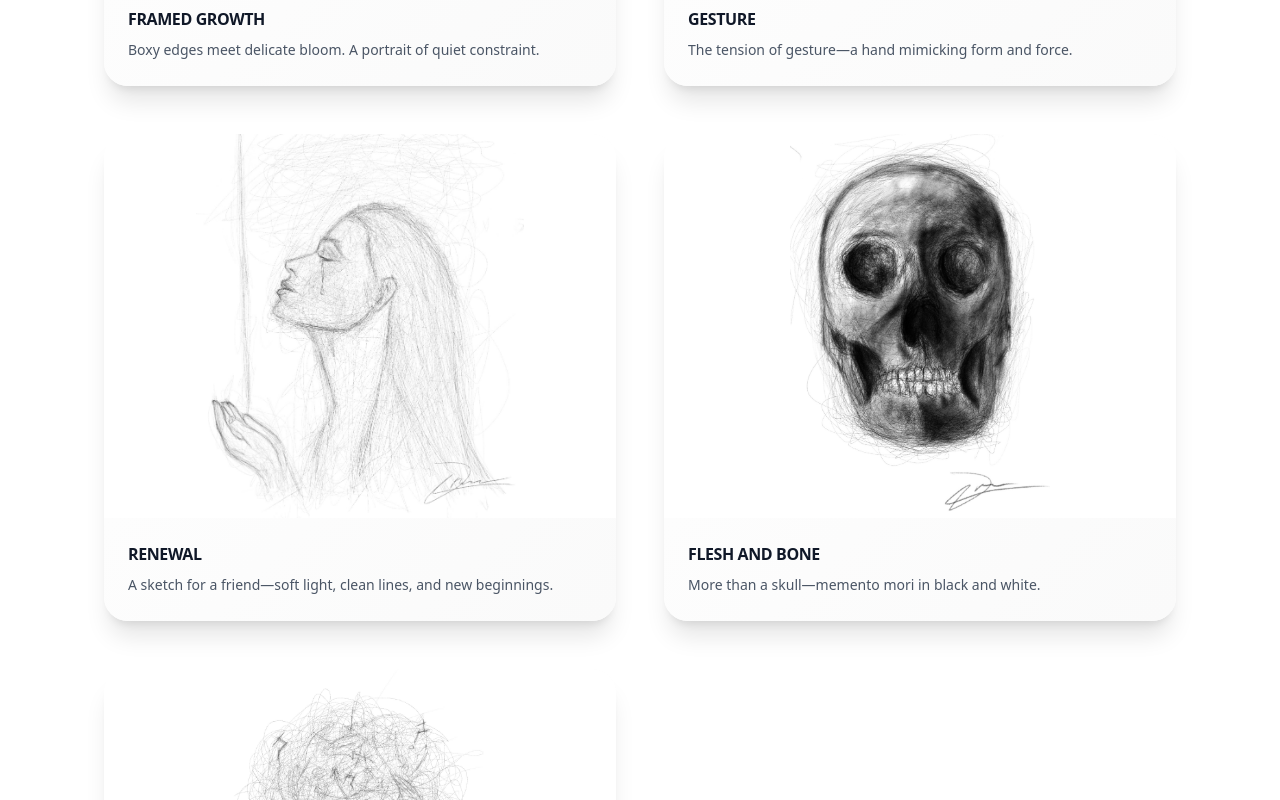
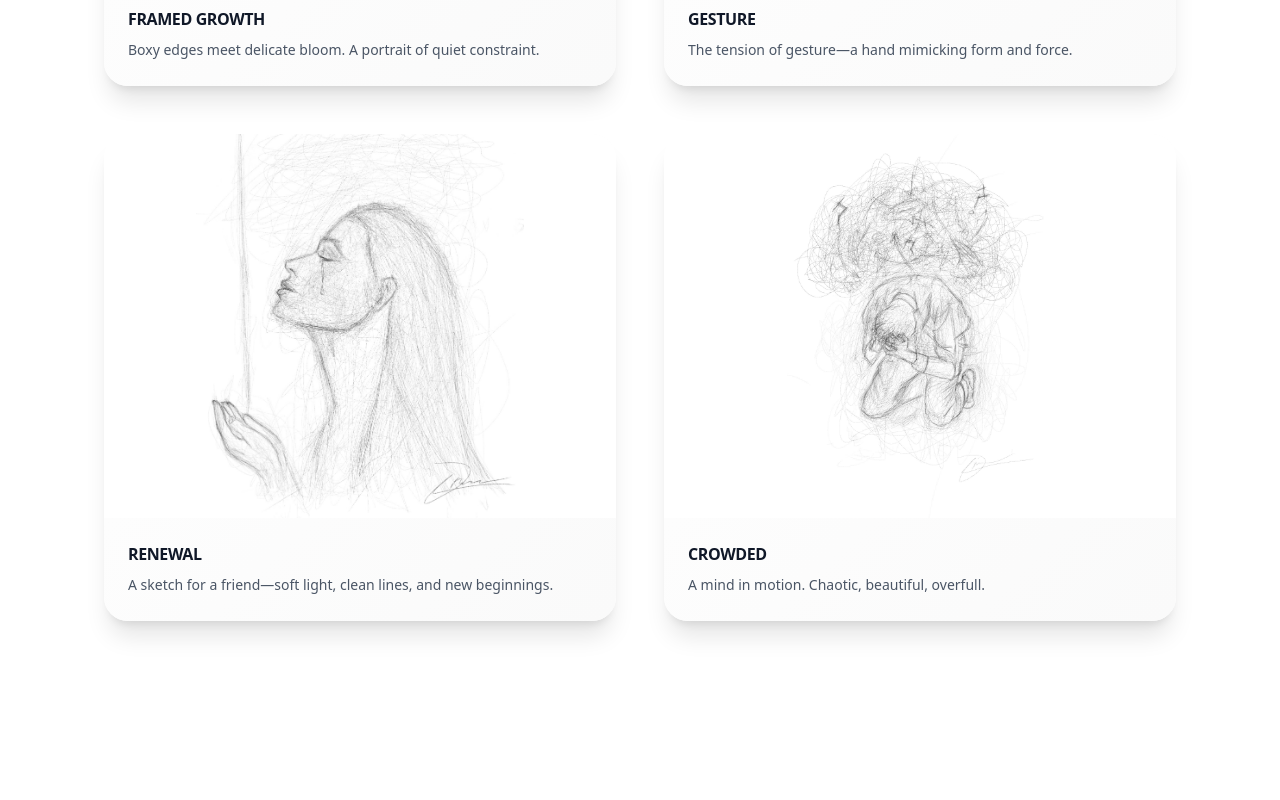
Before and after one commit to dvidEast/portfolio-2025, a Next.js app in the folder frontend/: page /samsungCoopPortfolio in a window 1280 px wide. Shown: the part 7080-7880 px from the top of the page. Built offline with nearby package versions, Linux system fonts and the light colour scheme.

Commit message:
removed bone artwork: :

```diff
--- a/frontend/src/components/samsung/SamsungArtwork.tsx
+++ b/frontend/src/components/samsung/SamsungArtwork.tsx
@@ -80,11 +80,11 @@ const artworks = [
         description: "A sketch for a friend—soft light, clean lines, and new beginnings.",
         imageUrl: "/artwork/renew.jpg",
     },
-    {
-        title: "Flesh and Bone",
-        description: "More than a skull—memento mori in black and white.",
-        imageUrl: "/artwork/skull.jpg",
-    },
+    // {
+    //     title: "Flesh and Bone",
+    //     description: "More than a skull—memento mori in black and white.",
+    //     imageUrl: "/artwork/skull.jpg",
+    // },
     {
         title: "Crowded",
         description: "A mind in motion. Chaotic, beautiful, overfull.",
--- a/frontend/src/pages/art/index.tsx
+++ b/frontend/src/pages/art/index.tsx
@@ -29,11 +29,11 @@ const artworks = [
         description: "A sketch for a friend—soft light, clean lines, and new beginnings.",
         imageUrl: "/artwork/renew.jpg",
     },
-    {
-        title: "Flesh and Bone",
-        description: "More than a skull—memento mori in black and white.",
-        imageUrl: "/artwork/skull.jpg",
-    },
+    // {
+    //     title: "Flesh and Bone",
+    //     description: "More than a skull—memento mori in black and white.",
+    //     imageUrl: "/artwork/skull.jpg",
+    // },
     {
         title: "Crowded",
         description: "A mind in motion. Chaotic, beautiful, overfull.",
```
